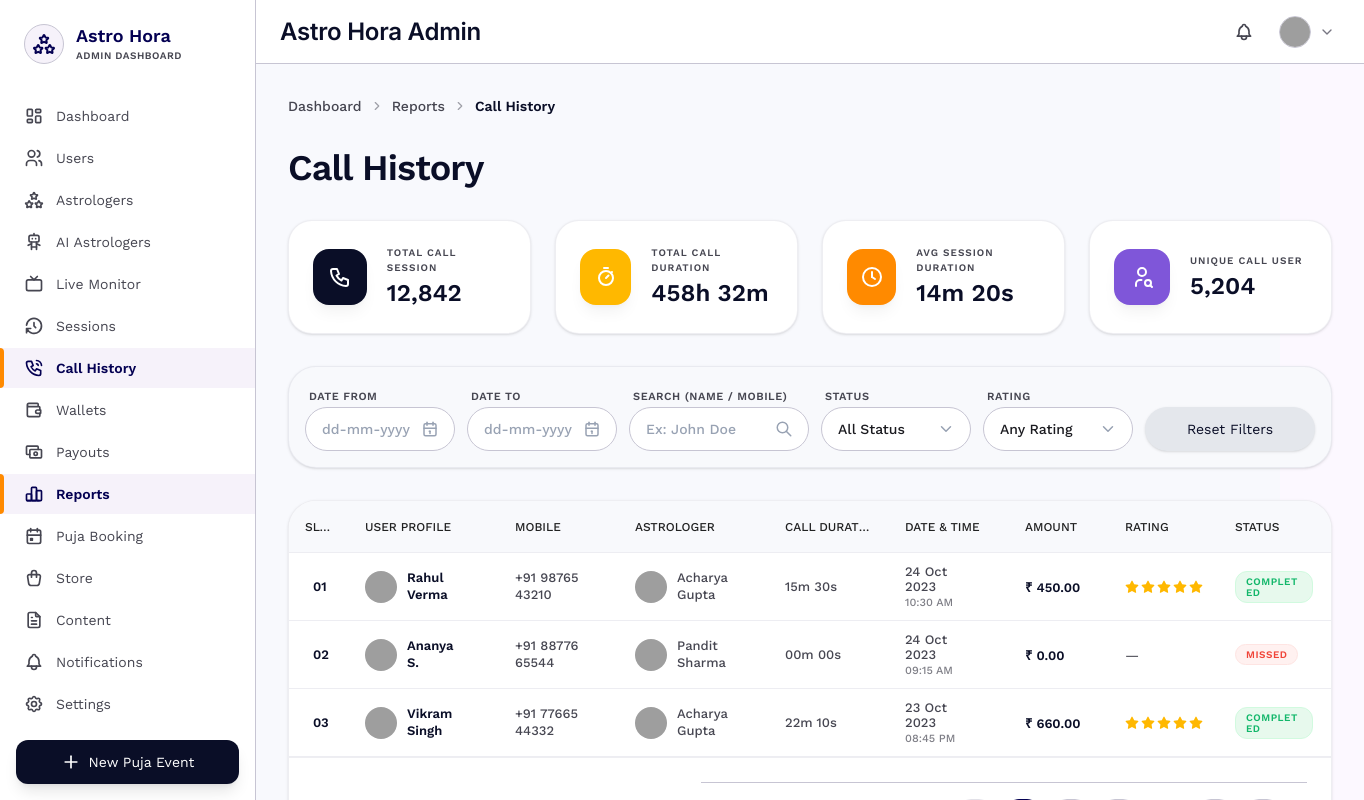
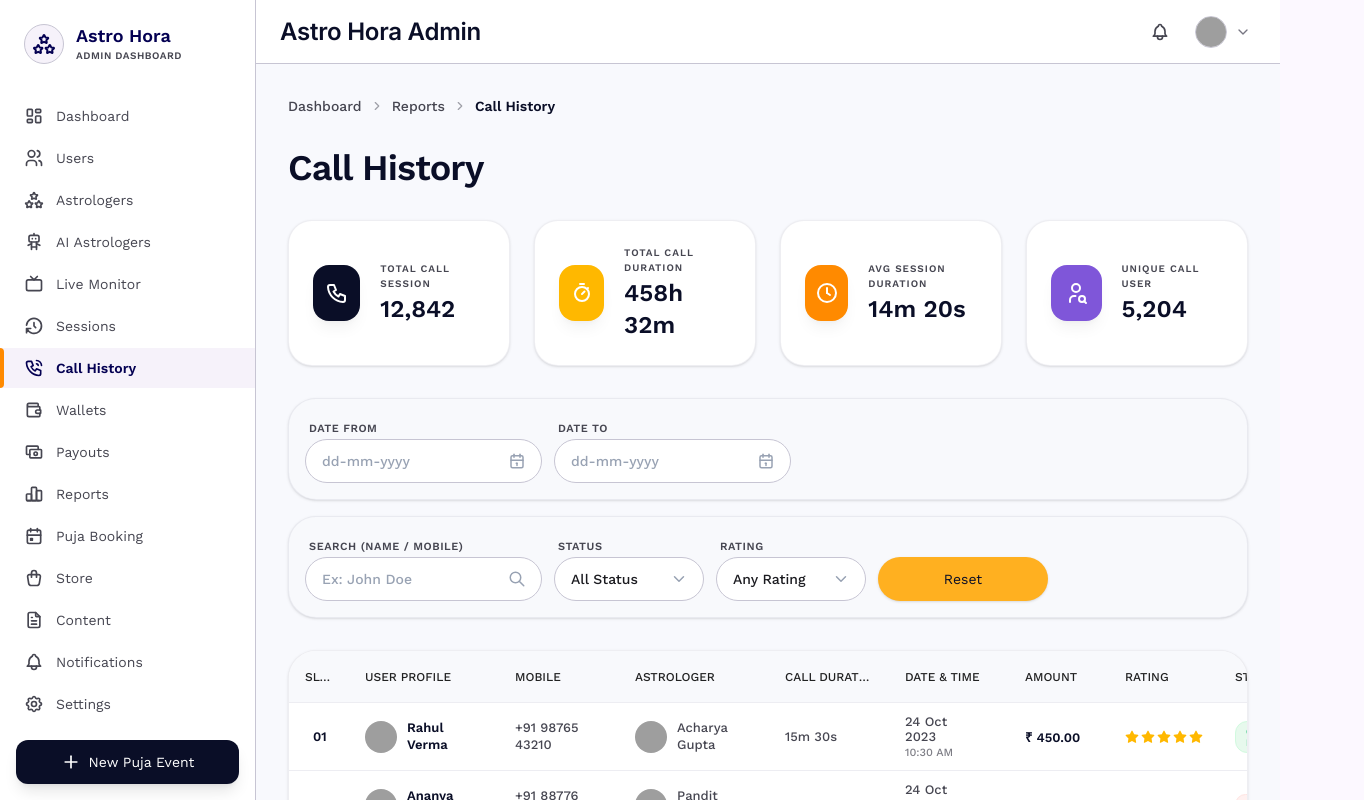
Before and after one commit to atulDev26/Edwid-astroapp-admin, a React (Vite) app: page /reports/call-history in a window 1280 px wide. Shown: the top 800 px of the page, 1364 px wide, since content can reach past the window. Built offline with nearby package versions, Linux system fonts and the light colour scheme; grey boxes are pictures that could not be loaded.

Commit message:
feat: implement sidebar navigation and call history report view

```diff
--- a/src/Layout/Sidebar.tsx
+++ b/src/Layout/Sidebar.tsx
@@ -83,6 +83,7 @@
                         <NavLink
                             key={item.path}
                             to={item.path}
+                            end={item.path === '/reports'}
                             onClick={() => {
                                 if (window.innerWidth < 1024) onClose();
                             }}
--- a/src/View/Reports/CallHistory.tsx
+++ b/src/View/Reports/CallHistory.tsx
@@ -232,11 +232,11 @@
     return (
         <div className="space-y-8">
             {/* Breadcrumbs */}
-            <div className="flex items-center gap-2 text-sm font-medium text-[#464651]">
+            <div className="flex items-center gap-2 text-sm font-medium text-on-surface-variant">
                 <Link to="/dashboard" className="hover:text-primary transition-colors">Dashboard</Link>
-                <IconChevronRight size={14} className="text-[#464651]/50" />
+                <IconChevronRight size={14} className="text-on-surface-variant/50" />
                 <Link to="/reports" className="hover:text-primary transition-colors">Reports</Link>
-                <IconChevronRight size={14} className="text-[#464651]/50" />
+                <IconChevronRight size={14} className="text-on-surface-variant/50" />
                 <span className="text-[#0A0E27] font-bold">Call History</span>
             </div>
 
@@ -251,20 +251,21 @@
                             {stat.icon}
                         </div>
                         <div className="flex flex-col gap-0.5">
-                            <span className="text-[10px] font-bold text-[#464651] uppercase tracking-widest">{stat.label}</span>
+                            <span className="text-[10px] font-bold text-on-surface-variant uppercase tracking-widest">{stat.label}</span>
                             <span className="text-2xl font-black text-[#0A0E27]">{stat.value}</span>
                         </div>
                     </div>
                 ))}
             </div>
 
-            {/* Filters Bar */}
+            {/* Filters Section */}
+            <div className="space-y-4">
+                {/* Date Filter Bar */}
                 <div className="bg-[#F8F9FC] p-4 rounded-[28px] border border-outline-variant/30 shadow-sm overflow-x-auto">
-                <div className="flex items-end gap-3 ">
-
+                    <div className="flex items-end gap-3">
                         {/* Date From */}
                         <div className="min-w-[150px] space-y-2">
-                        <label className="text-[11px] font-bold text-[#464651] uppercase tracking-wider ml-1">
+                            <label className="text-[11px] font-bold text-on-surface-variant uppercase tracking-wider ml-1">
                                 Date From
                             </label>
 
@@ -286,7 +287,7 @@
 
                         {/* Date To */}
                         <div className="min-w-[150px] space-y-2">
-                        <label className="text-[11px] font-bold text-[#464651] uppercase tracking-wider ml-1">
+                            <label className="text-[11px] font-bold text-on-surface-variant uppercase tracking-wider ml-1">
                                 Date To
                             </label>
 
@@ -305,10 +306,15 @@
                                 />
                             </div>
                         </div>
+                    </div>
+                </div>
 
+                {/* Other Filters Bar */}
+                <div className="bg-[#F8F9FC] p-4 rounded-[28px] border border-outline-variant/30 shadow-sm overflow-x-auto">
+                    <div className="flex items-end gap-3">
                         {/* Search */}
                         <div className="min-w-[180px] space-y-2">
-                        <label className="text-[11px] font-bold text-[#464651] uppercase tracking-wider ml-1">
+                            <label className="text-[11px] font-bold text-on-surface-variant uppercase tracking-wider ml-1">
                                 Search (Name / Mobile)
                             </label>
 
@@ -328,7 +334,7 @@
 
                         {/* Status */}
                         <div className="min-w-[150px] space-y-2">
-                        <label className="text-[11px] font-bold text-[#464651] uppercase tracking-wider ml-1">
+                            <label className="text-[11px] font-bold text-on-surface-variant uppercase tracking-wider ml-1">
                                 Status
                             </label>
 
@@ -346,7 +352,7 @@
 
                         {/* Rating */}
                         <div className="min-w-[150px] space-y-2">
-                        <label className="text-[11px] font-bold text-[#464651] uppercase tracking-wider ml-1">
+                            <label className="text-[11px] font-bold text-on-surface-variant uppercase tracking-wider ml-1">
                                 Rating
                             </label>
 
@@ -365,13 +371,13 @@
                         {/* Button */}
                         <div className="min-w-[170px]">
                             <Button
-                            variant="outlined"
-                            className="w-full h-11 border-[#D0D5DD] bg-[#E4E7EC] text-[#0A0E27] hover:bg-[#D0D5DD] font-bold rounded-xl shadow-sm border-none"
+                                variant="primary"
+                                className="w-full h-11 bg-[#FFB020] text-[#0A0E27] hover:bg-[#ffb020ea] font-bold rounded-xl shadow-sm border-none"
                             >
-                            Reset Filters
+                                Reset
                             </Button>
                         </div>
-
+                    </div>
                 </div>
             </div>
 
```
Lines whose indentation alone changed are shown as unchanged.
